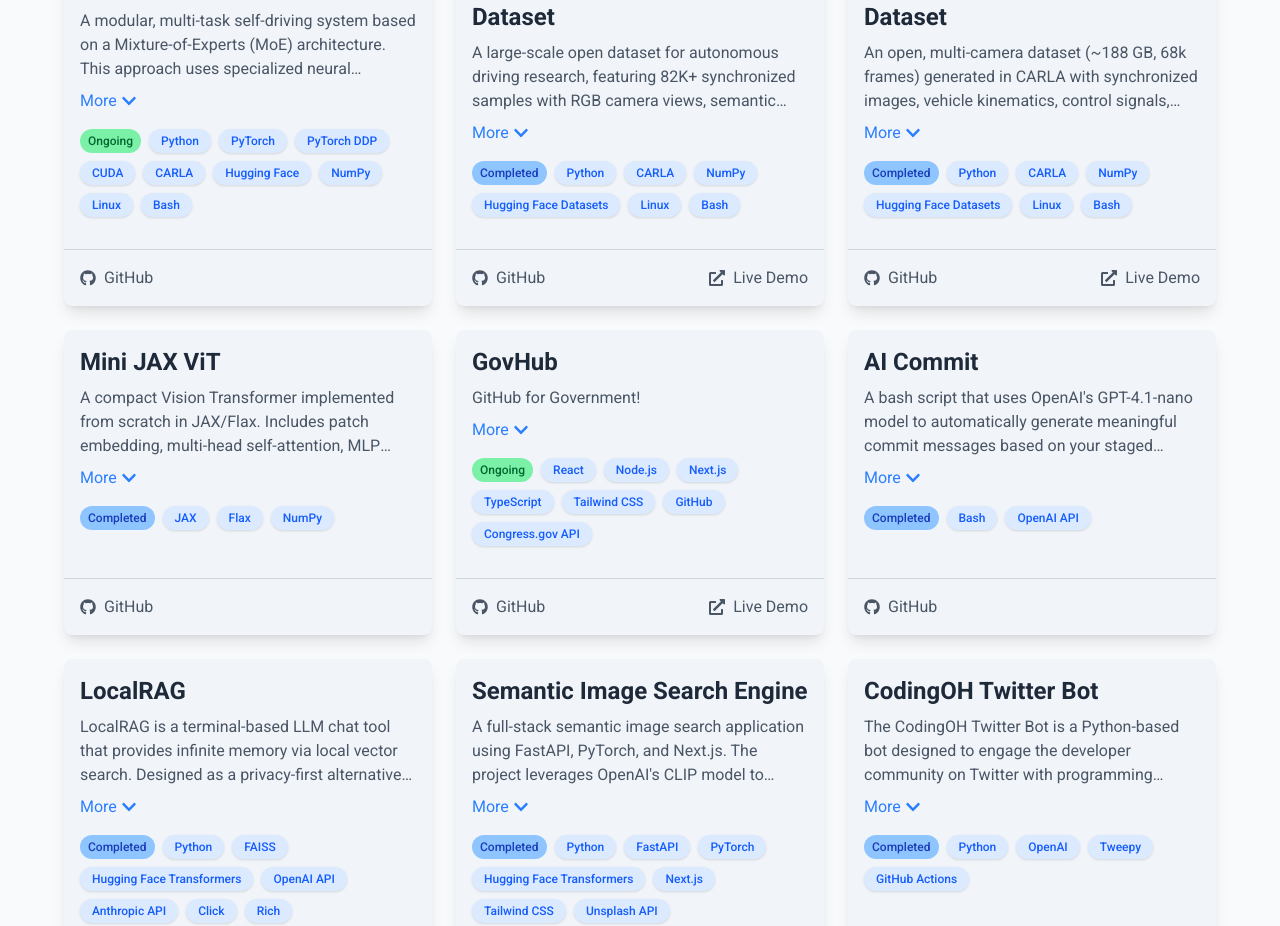
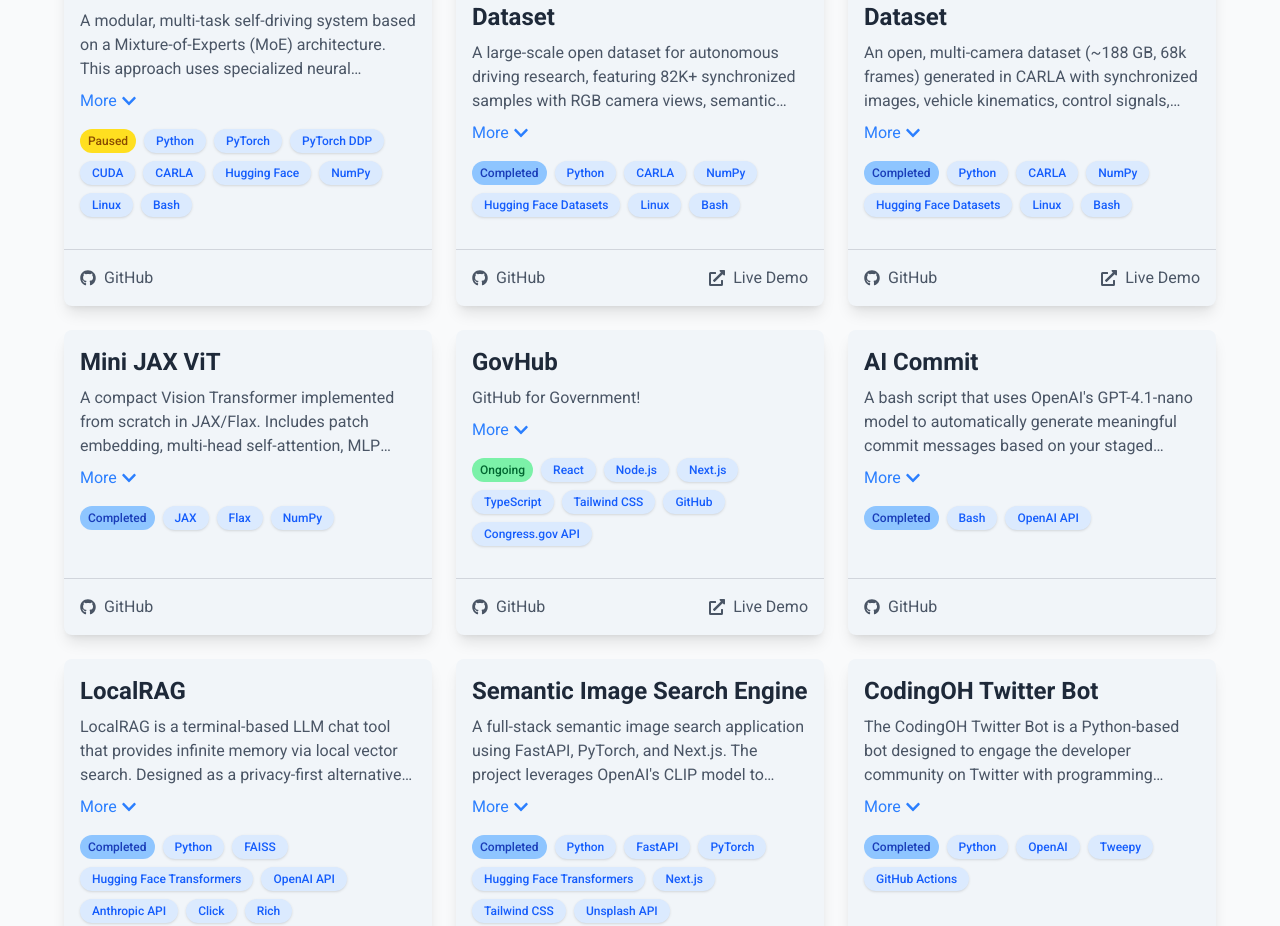
Before and after one commit to immanuel-peter/digital-resume, a Next.js app: page / in a window 1280 px wide. Shown: the part 3547-4473 px from the top of the page. Built offline with nearby package versions, Linux system fonts and the light colour scheme.

Commit message:
Update projects

```diff
--- a/components/Projects.tsx
+++ b/components/Projects.tsx
@@ -59,6 +59,8 @@
             className={`inline-block px-2 py-1 rounded-full text-xs font-medium ${
               status === "Ongoing"
                 ? "bg-green-300 text-green-800 dark:bg-green-500 dark:text-white"
+                : status === "Paused"
+                ? "bg-yellow-300 text-yellow-800 dark:bg-yellow-500 dark:text-white"
                 : "bg-blue-300 text-blue-800 dark:bg-blue-500 dark:text-white"
             }`}
           >
@@ -115,7 +117,7 @@
         "Bash"
       ],
       githubUrl: "https://github.com/immanuel-peter/self-driving-model",
-      status: "Ongoing",
+      status: "Paused",
     },
     {
       title: "CARLA Autopilot Multimodal Dataset",
--- a/public/biography.js
+++ b/public/biography.js
@@ -17,6 +17,12 @@
 - Built with PyTorch (DDP), CUDA, and Linux.
 - Designed for interpretability, scalability, and clean handoffs between modules.
 - [Source](https://github.com/immanuel-peter/self-driving-model)
+- Status: Paused
+
+**GovHub**
+- Civic software concept: GitHub-style workflow for legislation. Built with React, Next.js, TypeScript.
+- [Source](https://github.com/immanuel-peter/govhub)
+- Status: Ongoing
 
 ## Selected Projects
 **Datasets**
@@ -24,32 +30,36 @@
   - Large-scale open dataset for autonomous driving research: 82K+ synchronized samples (RGB camera, semantic segmentation, LiDAR, 2D boxes, ego-vehicle states).
   - Built in CARLA with varied weather, maps, and traffic for tasks like object detection, sensor fusion, imitation learning, and RL.
   - [Source](https://github.com/immanuel-peter) | [Dataset](https://huggingface.co/datasets/immanuelpeter/carla-autopilot-multimodal-dataset)
+  - Status: Completed
 - **CARLA Autopilot Images Dataset**
   - Multi-camera dataset (~188 GB, 68k frames) from CARLA: synchronized images, vehicle kinematics, control signals, traffic density, collision logs.
   - For imitation learning, vision-to-control, and multimodal self-driving research. Includes reproducible pipeline and Hugging Face integration.
   - [Source](https://github.com/immanuel-peter) | [Dataset](https://huggingface.co/datasets/immanuelpeter/carla-autopilot-images)
+  - Status: Completed
 
 **AI & ML Projects**
 - **Mini JAX ViT**
   - Compact Vision Transformer in JAX/Flax for studying transformer internals (patch embeddings, MHSA, MLP blocks) with a simple training loop.
   - [Source](https://github.com/immanuel-peter/jax-vit)
+  - Status: Completed
 - **LocalRAG**
   - Terminal LLM chat with infinite memory via local vector search (FAISS). Persistent conversations, model switching, and context injection—no external servers.
   - [Source](https://github.com/immanuel-peter/localrag)
+  - Status: Completed
 - **Semantic Image Search**
   - Full-stack text-to-image retrieval: FastAPI backend, CLIP, Next.js/Tailwind frontend, Unsplash API integration.
   - [Source](https://github.com/immanuel-peter/semantic-image-search)
+  - Status: Completed
 - **AI Commit**
   - Bash utility using OpenAI API to generate meaningful commit messages from staged diffs.
   - [Source](https://github.com/immanuel-peter/ai-commit)
+  - Status: Completed
 
 **Web & Software**
-- **GovHub**
-  - Civic software concept: GitHub-style workflow for legislation. Built with React, Next.js, TypeScript.
-  - [Source](https://github.com/immanuel-peter/govhub)
 - **Portfolio**
   - This site, including ImmanuelAI for interactive Q&A.
   - [Source](https://github.com/immanuel-peter/digital-resume)
+  - Status: Completed
 
 ## Experience Highlights
 - Software Engineering Intern, Quantum Rings (Summer 2025)
```
